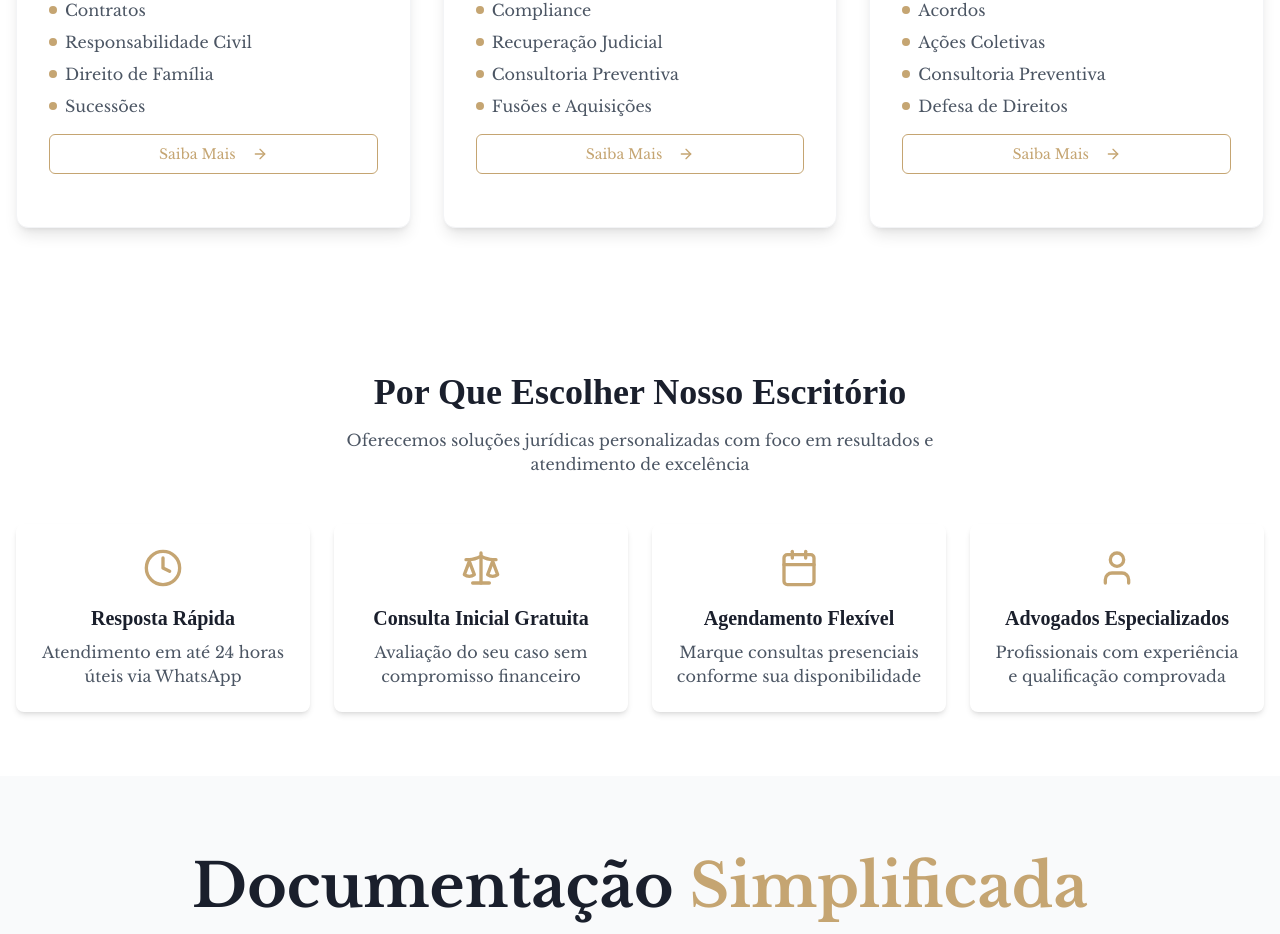
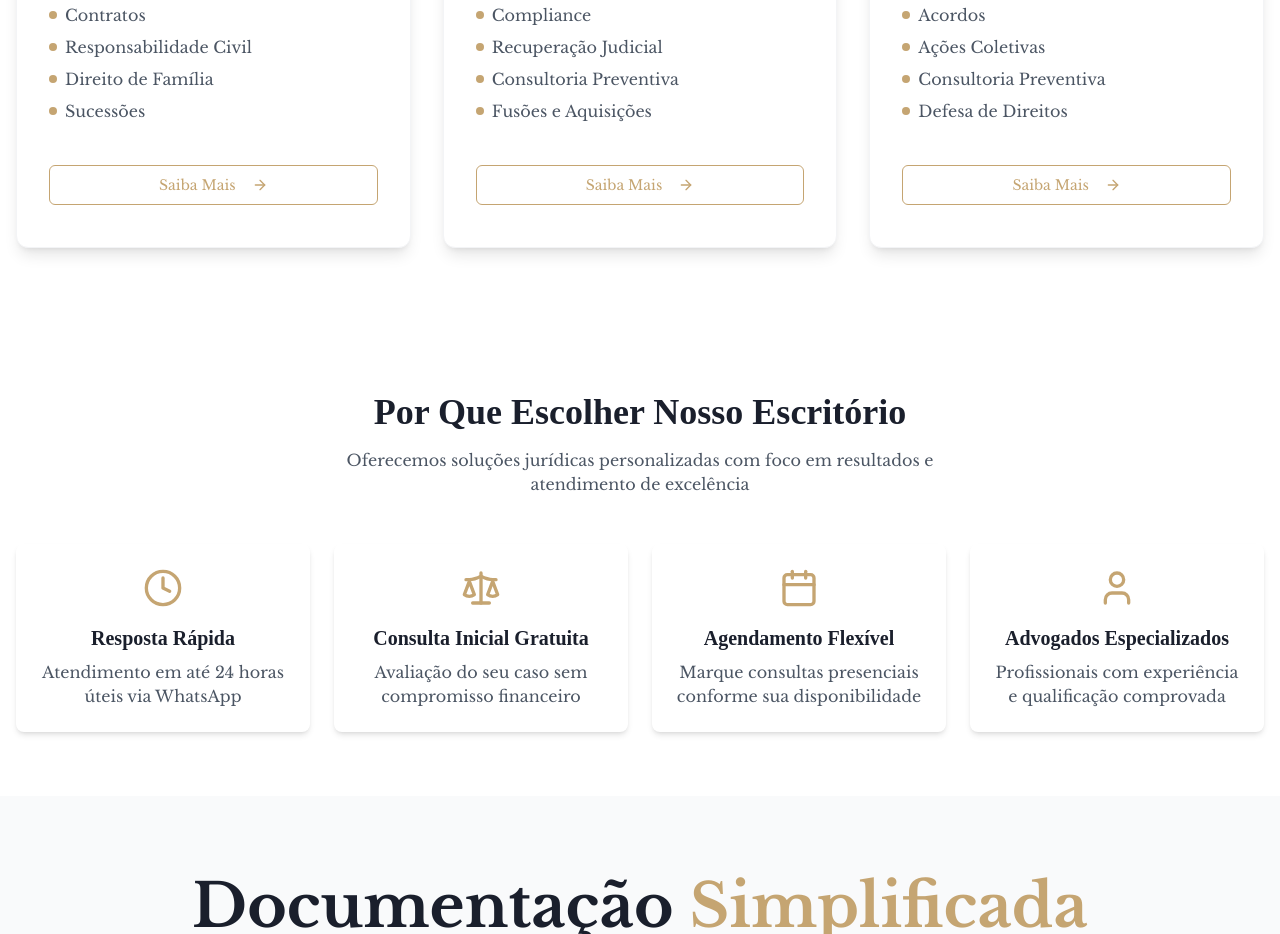
Before and after one commit to JonissonGomes/legal-lead-compass-main, a React (Vite) app: page / in a window 1280 px wide. Shown: the part 1330-2264 px from the top of the page. Built offline with nearby package versions, Linux system fonts and the light colour scheme.

Commit message:
Adiciona margem superior ao botão "Saiba Mais" no componente Services, melhorando a estética e o espaçamento visual. Essa alteração visa proporcionar uma apresentação mais equilibrada e agradável do conteúdo, especialmente em dispositivos móveis.

```diff
--- a/src/components/Services.tsx
+++ b/src/components/Services.tsx
@@ -90,6 +90,7 @@ const Services = () => {
                 variant="outline"
                 className="border-gold text-gold hover:bg-gold/10 w-full group-hover:bg-gold/5 transition-colors"
                 onClick={() => handleWhatsAppClick(service.title)}
+                style={{ marginTop: '6%' }}
               >
                 <span>Saiba Mais</span>
                 <ArrowRight className="ml-2 h-4 w-4 group-hover:translate-x-1 transition-transform" />
```
